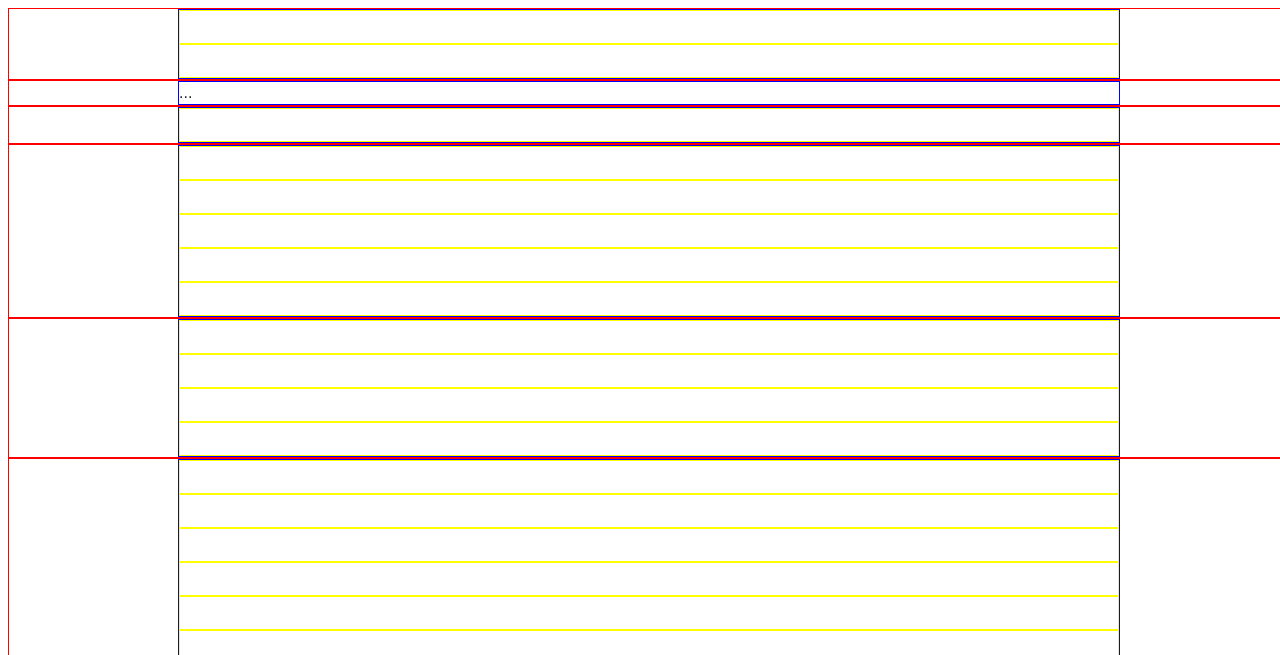
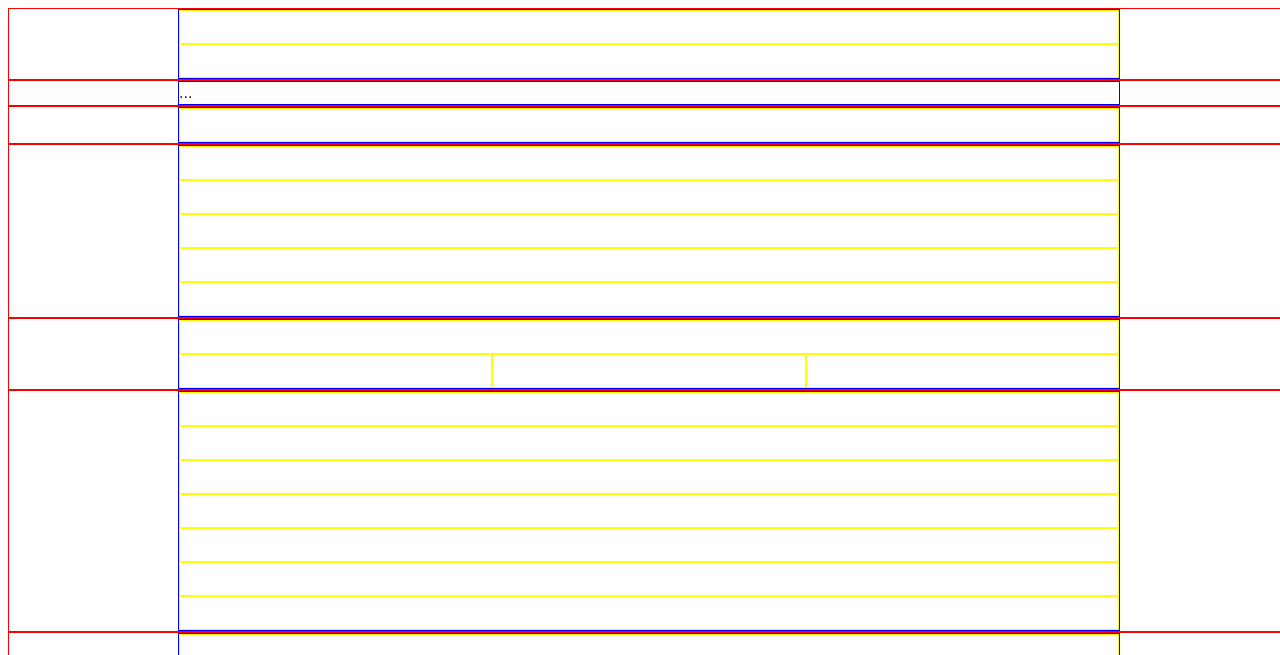
Before and after one commit to yeenathan/metrolics-mockup, a website: page index.html in a window 1280 px wide. Shown: the top 655 px of the page. Drawn offline with Linux system fonts and the light colour scheme.

Commit message:
Testing commit + push

```diff
--- a/index.html
+++ b/index.html
@@ -54,13 +54,11 @@
   </div>
 
   <div class="body section">
-    <div class="body container">
+    <div class="body container col3">
+      <div class="content title-span3"></div>
       <div class="content"></div>
-      <div class="group col3">
-        <div class="content"></div>
-        <div class="content"></div>
-        <div class="content"></div>
-      </div>
+      <div class="content"></div>
+      <div class="content"></div>
     </div>
   </div>
 
```
